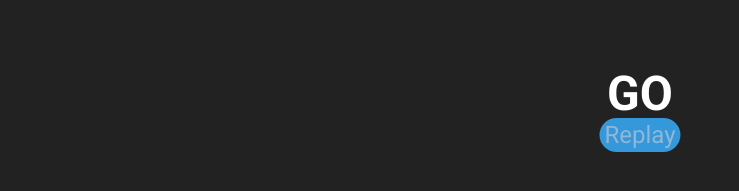
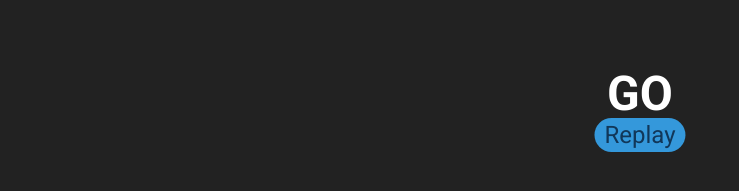
Before and after one commit to jorgehenrrique/50projects-react, a React (Vite) app: page /50projects-react/34-animated-countdown in a window 1280 px wide. Shown: the part 289-480 px from the top of the page, without its empty margins (0-739 px from the left). Built offline with nearby package versions, Linux system fonts and the light colour scheme; a web font is replaced by a local one.

Commit message:
Finalizado proj 34

```diff
--- a/src/pages/34-animated-countdown/AnimatedCountdown.css
+++ b/src/pages/34-animated-countdown/AnimatedCountdown.css
@@ -1,10 +1,6 @@
 @import url('https://fonts.googleapis.com/css2?family=Roboto:wght@400;700&display=swap');
 
 .body-34 {
-  /* display: flex;
-  flex-direction: column;
-  align-items: center;
-  justify-content: center; */
   font-family: 'Roboto', sans-serif;
   font-weight: 400;
   font-size: 2.4rem;
@@ -26,11 +22,6 @@
   left: 50%;
   transform: translate(-50%, -50%);
   text-align: center;
-
-  /* display: flex;
-  align-items: center;
-  justify-content: center;
-  margin-bottom: 20px; */
 }
 
 .counter-34.hide-34 {
@@ -76,9 +67,6 @@
 }
 
 .nums-34 {
-  /* display: flex;
-  align-items: center;
-  justify-content: center; */
   font-weight: 700;
   font-size: 5rem;
   color: #3498db;
@@ -89,7 +77,6 @@
 }
 
 .nums-34 span {
-  /* margin: 0 5px; */
   position: absolute;
   top: 50%;
   left: 50%;
@@ -139,8 +126,8 @@
 .final-34 button {
   background-color: #3498db;
   border-radius: var(--border-radius);
-  color: #92b6d6;
-  padding: 0.5rem;
+  color: #113759;
+  padding: 0.5rem 1rem;
   text-align: center;
   display: inline-block;
   cursor: pointer;
--- a/src/pages/34-animated-countdown/AnimatedCountdown.jsx
+++ b/src/pages/34-animated-countdown/AnimatedCountdown.jsx
@@ -6,44 +6,38 @@ export default function AnimatedCountdown() {
     document.title = 'Animated Countdown';
   }, []);
 
-
-  // const count = [3, 2, 1, 0];
-
   const [show, setShow] = useState(false);
-  // const [hide, setHide] = useState(false);
   const [num, setNum] = useState(3);
+  const [classis, setClassis] = useState('');
 
   useEffect(() => {
-
+    setClassis('in');
     setTimeout(() => {
       if (num > 0) setNum(num - 1);
       if (num === 0) setShow(true);
     }, 1000);
-
-    return (() => {
-      // setNum(3);
-      // setShow(false);
-    });
   }, [num]);
 
   console.log(num);
+
+  const handleReplay = () => {
+    setShow(false);
+    setNum(3);
+  };
 
   return (
     <div className='body-34'>
 
       <div className={`counter-34 ${show ? 'hide-34' : ''} `}>
         <div className="nums-34">
-          <span className="in">3</span>
-          <span>2</span>
-          <span>1</span>
-          <span>0</span>
+          <span className={classis} onAnimationEnd={() => setClassis('out')}>{num}</span>
         </div>
         <h4>Get Ready</h4>
       </div>
 
       <div className={`final-34 ${show ? 'show-34' : ''}`}>
         <h1>GO</h1>
-        <button id="replay">
+        <button onClick={handleReplay}>
           <span>Replay</span>
         </button>
       </div>
```
